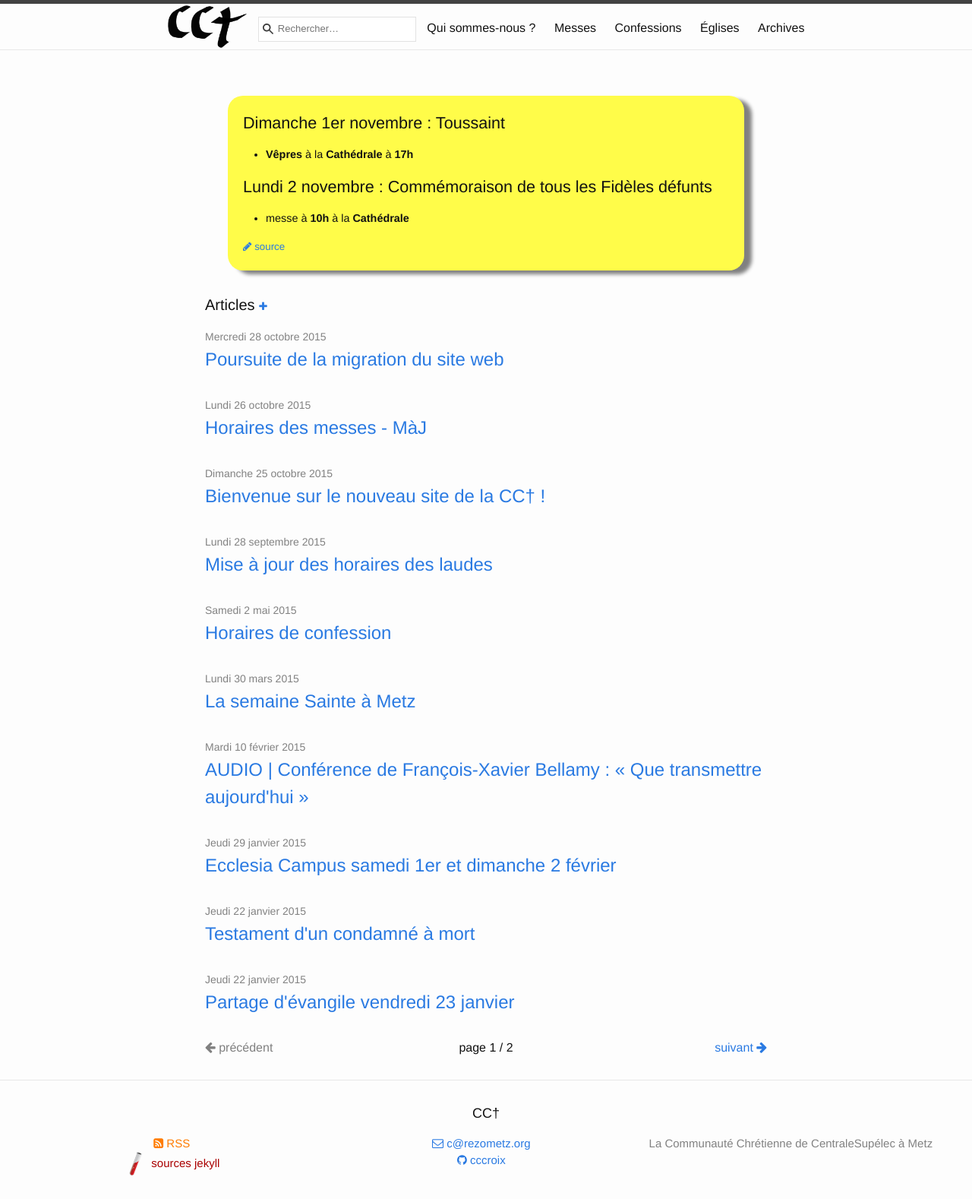
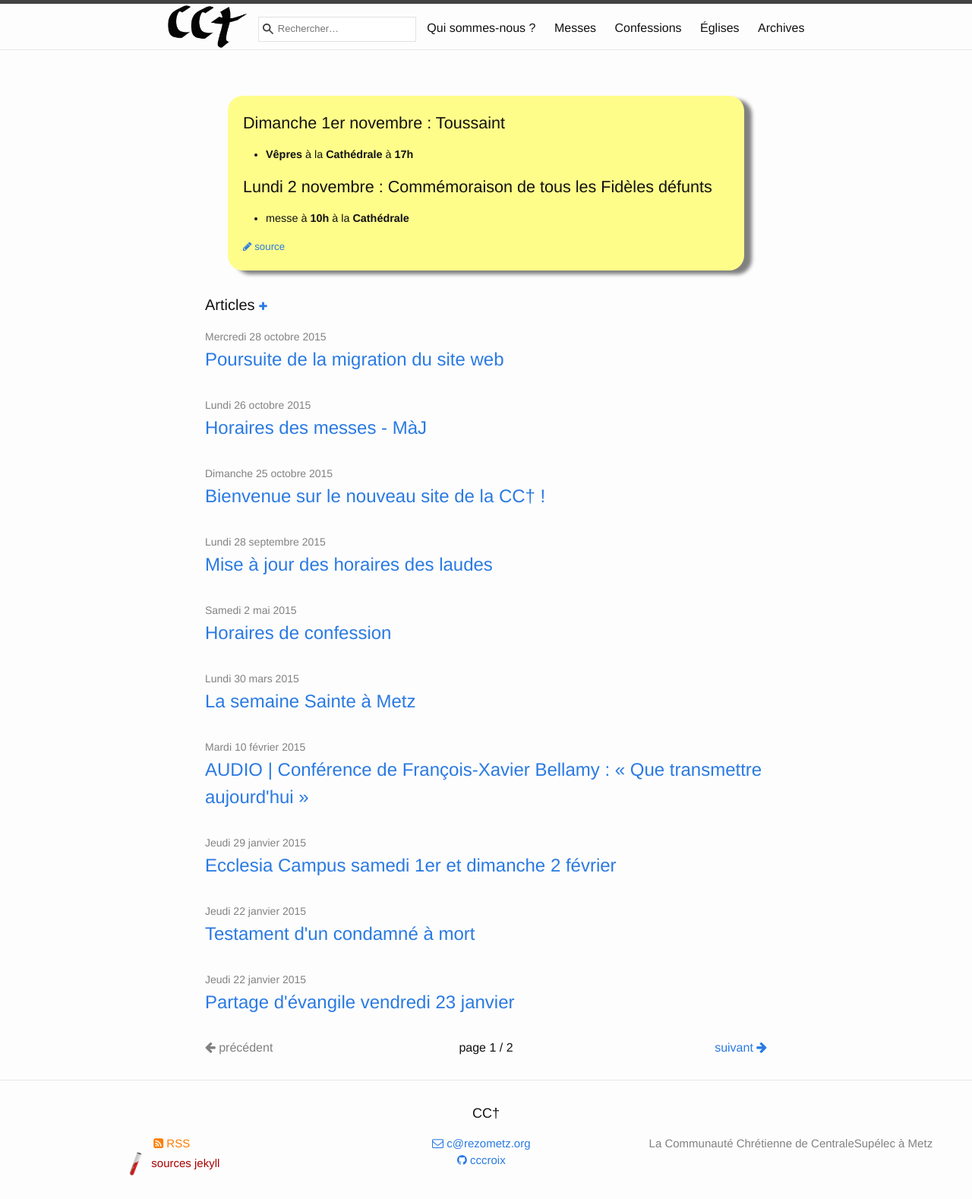
Before and after one commit to cccroix/cccroix.github.io, a Jekyll site: the page built from index.html, in a window 1280 px wide. Shown: the whole page at 76% size. Built offline with Jekyll 4.4.1, drawn with Linux system fonts in a browser that asks for light colours; nearby versions of some CDN libraries; the list of posts is cut into pages by our own code.

Commit message:
makes the blocnote background clearer

```diff
--- a/css/main.scss
+++ b/css/main.scss
@@ -22,7 +22,7 @@ $grey-color-light: lighten($grey-color, 40%);
 $grey-color-dark:  darken($grey-color, 25%);
 
 $orange-color-rss: #FF7C00;
-$orange-color-note: #FFFC49;
+$orange-color-note: #FFFD8A;
 $red-color-jekyll: #AA0000;
 
 // Width of the content area
```
